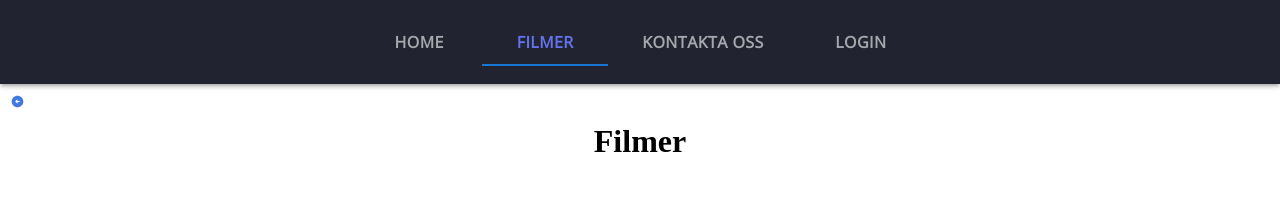
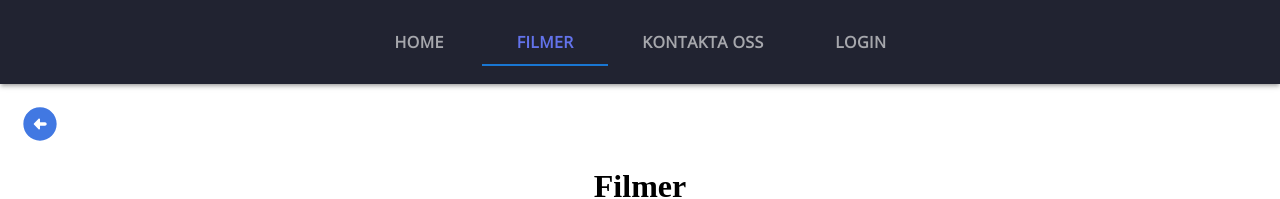
Before and after one commit to PontusVallgren/Kino-Cinema, a Next.js app: page /movies in a window 1280 px wide. Shown: the top 199 px of the page. Built offline with nearby package versions, Linux system fonts and the light colour scheme.

Commit message:
size change on prev page btn

```diff
--- a/src/components/PreviousPageButton.tsx
+++ b/src/components/PreviousPageButton.tsx
@@ -7,9 +7,10 @@ const PreviousPageButton: NextPage = () => {
     const router = useRouter();
     return (
         <>
-            <ArrowCircleLeftRoundedIcon fontSize="large" sx={{
-                padding: "0.3em",
-                color: "#4178E2"
+            <ArrowCircleLeftRoundedIcon sx={{
+                margin: "0.5em",
+                color: "#4178E2",
+                fontSize: 40
             }} onClick={() => router.back()}></ArrowCircleLeftRoundedIcon>
         </>
     )
```
